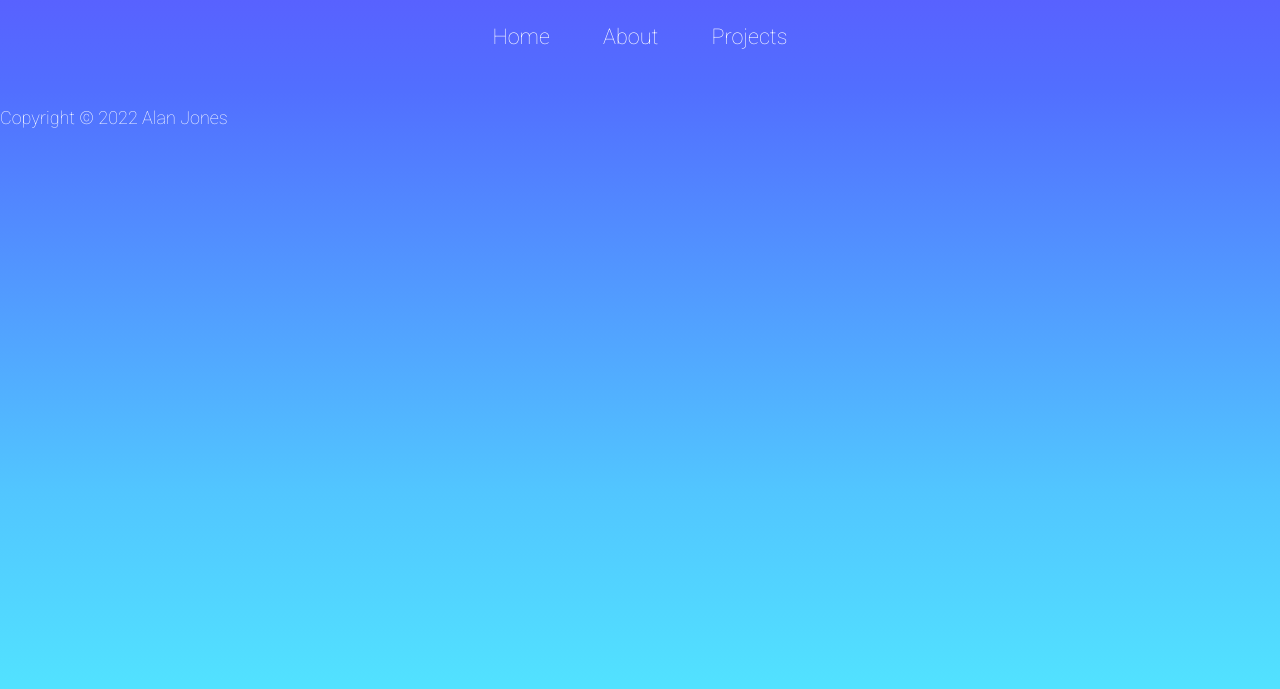
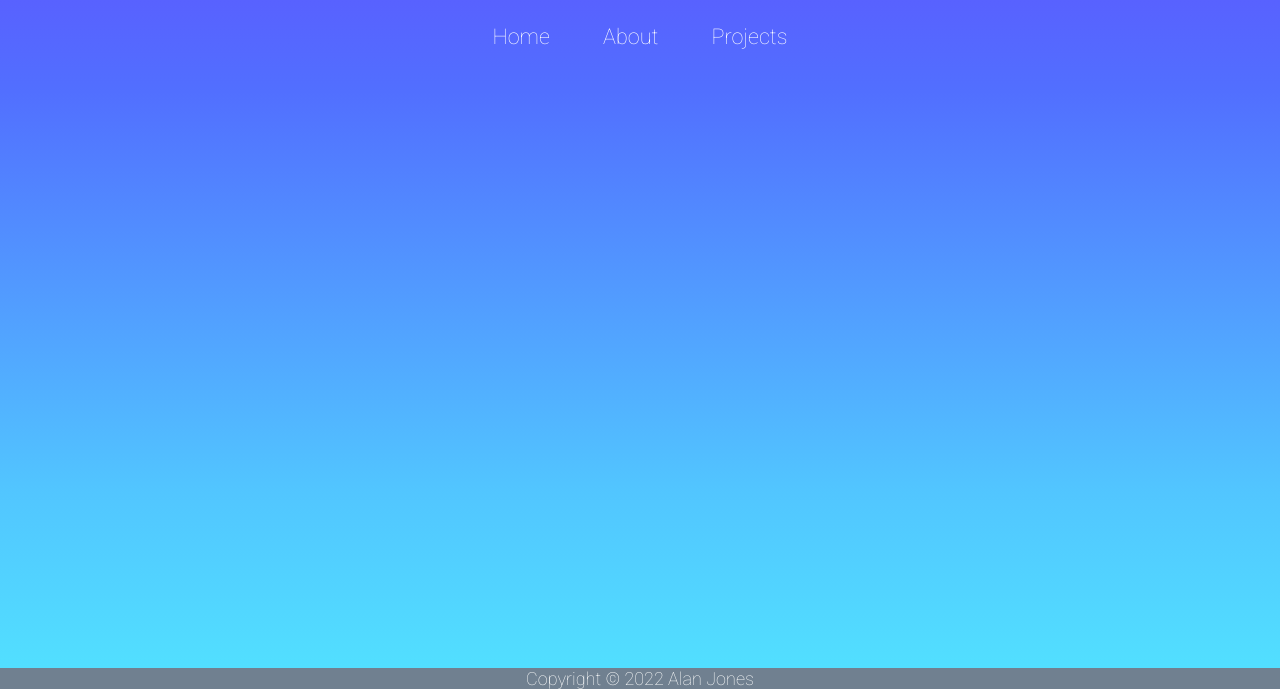
Before and after one commit to Jonezzyboy/portfolio, a Gatsby site: page / in a window 1280 px wide. Shown: the part 111-800 px from the top of the page. Built offline with nearby package versions, Linux system fonts and the light colour scheme; Gatsby itself is replaced by a stand-in of ours.

Commit message:
Fixed footer at bottom of page

```diff
--- /dev/null
+++ b/src/styles/footer.scss
@@ -0,0 +1,7 @@
+footer {
+    position: fixed;
+    bottom: 0;
+    width: 100vw;
+    background: slategray;
+    text-align: center;
+}
--- a/src/styles/index.scss
+++ b/src/styles/index.scss
@@ -2,4 +2,5 @@
 @import 'theme-variables.scss';
 @import 'global.scss';
 @import 'navbar.scss';
+@import 'footer.scss';
 @import url('https://fonts.googleapis.com/css2?family=Roboto:wght@100&display=swap');
```
